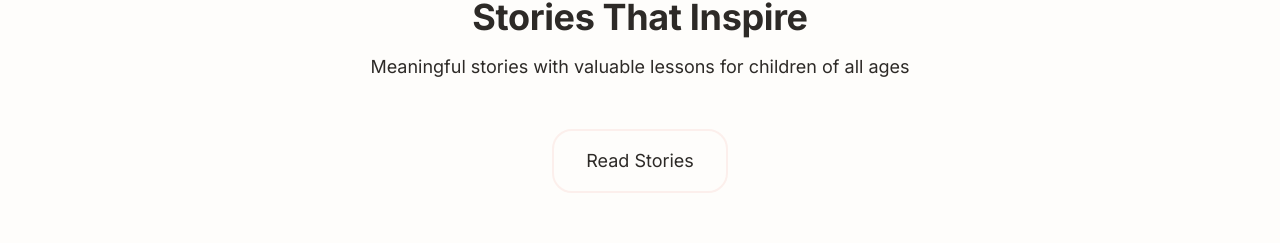
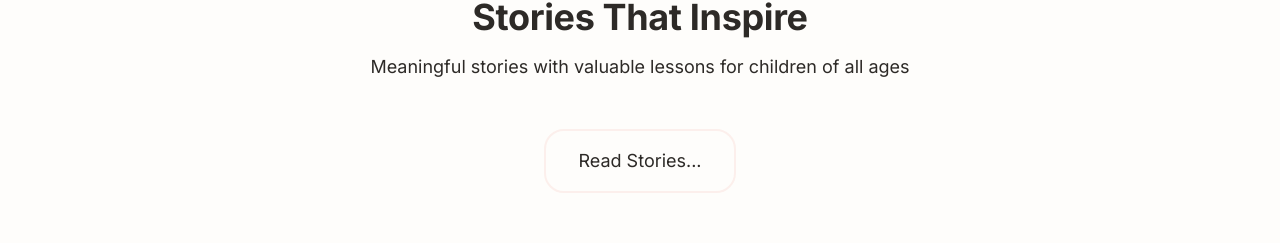
Before and after one commit to stpl-Pramod/smartparentingguides, a React (Vite) app: page / in a window 1280 px wide. Shown: the part 2536-2779 px from the top of the page. Built offline with nearby package versions, Linux system fonts and the light colour scheme.

Commit message:
test stpl acc

```diff
--- a/src/app/pages/HomePage.tsx
+++ b/src/app/pages/HomePage.tsx
@@ -263,7 +263,7 @@ export function HomePage() {
           </div>
           <div className="text-center">
             <Button size="lg" variant="outline" asChild>
-              <Link to="/stories">Read Stories</Link>
+              <Link to="/stories">Read Stories...</Link>
             </Button>
           </div>
         </div>
```
